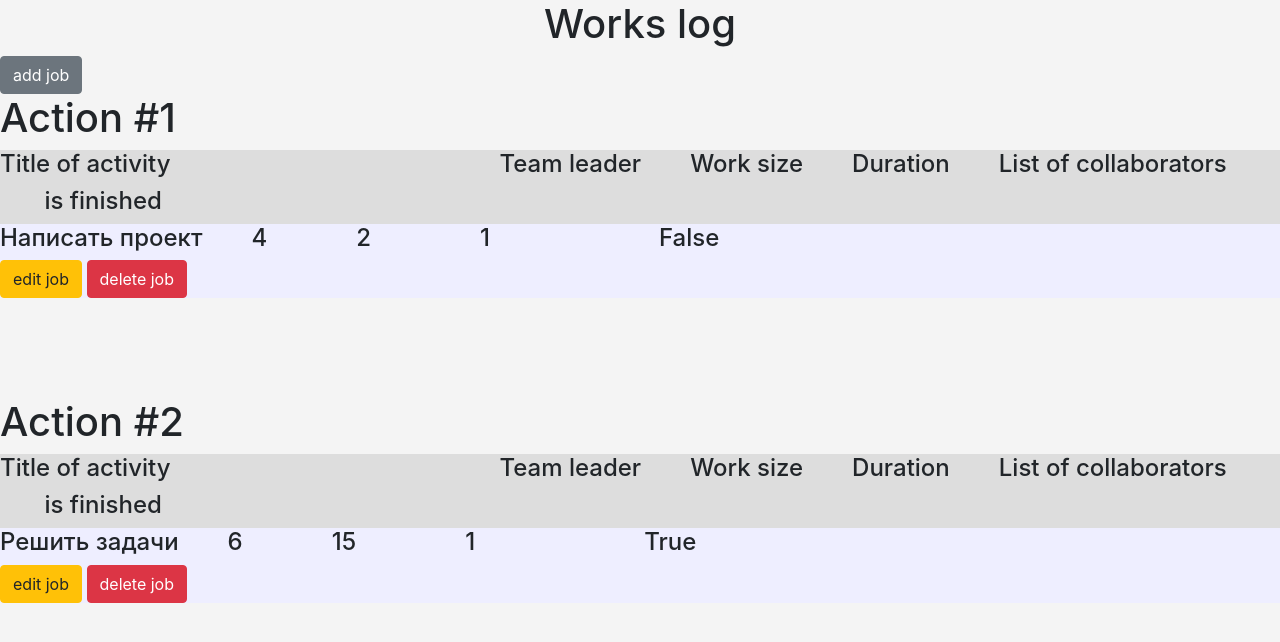
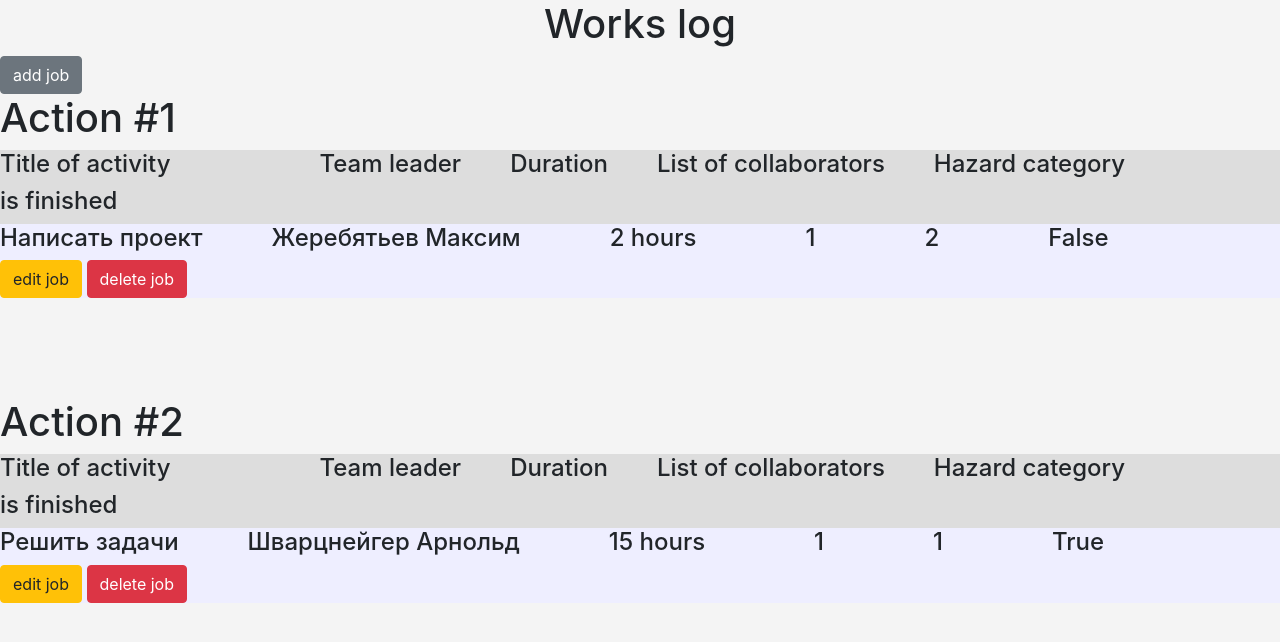
Before and after one commit to maxijer/SqlAlchamy, a Flask app: page / in a window 1280 px wide. Shown: the top 642 px of the page. Run offline with Flask 2, Linux system fonts and the light colour scheme; data comes from the database, SQL or seed files in the repository; both versions use the stored data as it was after the commit; some libraries are stand-ins or nearby versions.

Commit message:
hazard category

```diff
--- a/app.py
+++ b/app.py
@@ -142,23 +142,23 @@ def login():
     for job in session.query(Jobs).all():
         team_ledaer = job.team_leader
         rabota = job.job
-        work = job.work_size
+        duration = job.work_size
         colob = job.collaborators
         end = job.is_finished
         idishnik = job.id
         for user in session.query(User).all():
             if int(user.id) == int(team_ledaer):
                 z = user.name + " " + user.surname
-                break
-        vse.append(rabota)
-        vse.append(team_ledaer)
-        vse.append(work)
-        vse.append(colob)
-        vse.append(end)
-        vse.append(idishnik)
-        d = vse.copy()
-        new.append(d)
-        vse.clear()
+                vse.append(rabota)
+                vse.append(z)
+                vse.append(str(duration) + " hours")
+                vse.append(colob)
+                vse.append(job.hazard_category)
+                vse.append(end)
+                vse.append(idishnik)
+                d = vse.copy()
+                new.append(d)
+                vse.clear()
     return render_template('osn.html', param=new)
 
 
--- a/data/jobs.py
+++ b/data/jobs.py
@@ -14,5 +14,6 @@ class Jobs(SqlAlchemyBase):
     collaborators = sqlalchemy.Column(sqlalchemy.String)
     start_date = sqlalchemy.Column(sqlalchemy.Integer)
     end_date = sqlalchemy.Column(sqlalchemy.Integer)
+    hazard_category = sqlalchemy.Column(sqlalchemy.String)
     is_finished = sqlalchemy.Column(sqlalchemy.Boolean)
     user = orm.relation('User')
--- a/templates/osn.html
+++ b/templates/osn.html
@@ -19,13 +19,9 @@
     <div class="about">
         <h4>Title of activity</h4>
     </div>
-    <div class="about" style="width: 320px;"></div>
+    <div class="about" style="width: 140px;"></div>
     <div class="about">
         <h4>Team leader</h4>
-    </div>
-    <div class="about" style="width: 40px;"></div>
-       <div class="about">
-        <h4>Work size</h4>
     </div>
         <div class="about" style="width: 40px;"></div>
     <div class="about">
@@ -36,6 +32,10 @@
         <h4>List of collaborators</h4>
     </div>
     <div class="about" style="width: 40px;"></div>
+    <div class="about">
+        <h4>Hazard category</h4>
+    </div>
+     <div class="about" style="width: 40px;"></div>
      <div class="about">
         <h4>is finished</h4>
     </div>
@@ -46,7 +46,7 @@
     <div class="fir">
         <h4>{{item[0]}}</h4>
     </div>
-    <div class="fir" style="width: 40px;"></div>
+    <div class="fir" style="width: 60px;"></div>
     <div class="fir">
         <h4>{{item[1]}}</h4>
     </div>
@@ -58,13 +58,17 @@
      <div class="fir">
         <h4>{{item[3]}}</h4>
     </div>
-    <div class="about" style="width: 160px;"></div>
+       <div class="about" style="width: 100px;"></div>
      <div class="fir">
         <h4>{{item[4]}}</h4>
     </div>
+    <div class="about" style="width: 100px;"></div>
+     <div class="fir">
+        <h4>{{item[5]}}</h4>
+    </div>
      <div style="display: block">
-        <a href="/editjob/{{item[5]}}" class="btn btn-warning">edit job</a>
-           <a href="/delete_job/{{item[5]}}" class="btn btn-danger">delete job</a>
+        <a href="/editjob/{{item[6]}}" class="btn btn-warning">edit job</a>
+           <a href="/delete_job/{{item[6]}}" class="btn btn-danger">delete job</a>
  </div>
 </div>
 <div style="height: 100px;"></div>
```
Also changed, not shown: db/mars_explorer.sqlite.
